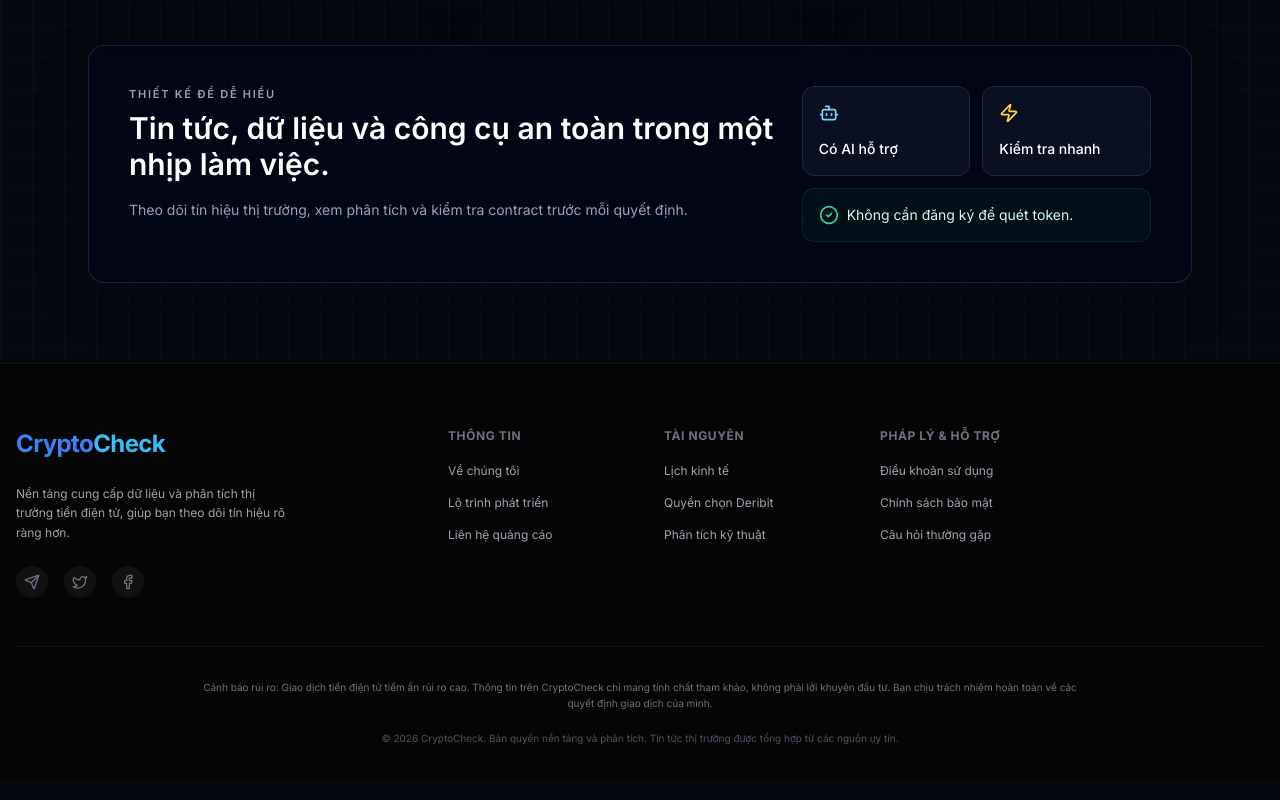
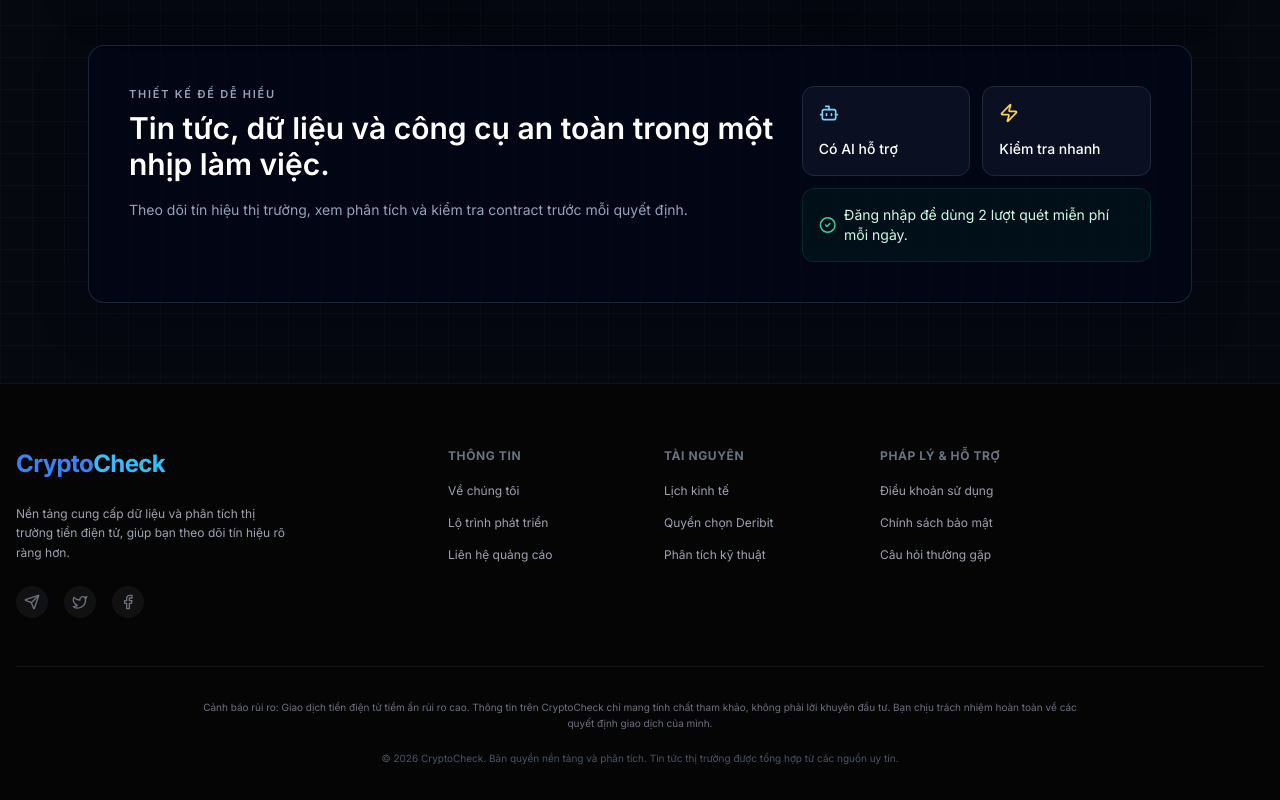
Before and after one commit to 0Hoag/cryptocheck-client, a Next.js app: page / in a window 1280 px wide. Shown: the part 1159-1959 px from the top of the page. Built offline with nearby package versions, Linux system fonts and the light colour scheme; no server answers.

Commit message:
fix(landing): align free scan quota copy

```diff
--- a/app/page.tsx
+++ b/app/page.tsx
@@ -18,6 +18,6 @@
     </section>
     <section className="mx-auto grid max-w-6xl gap-4 px-4 pb-10 sm:grid-cols-3 sm:px-6">{[["5", vi ? "Mạng EVM được hỗ trợ" : "supported EVM networks"], ["30s", vi ? "Kết quả phân tích mục tiêu" : "target analysis time"], ["24/7", vi ? "Tin tức và dữ liệu thị trường" : "market news and data"]].map(([value, label]) => <div key={label} className="surface p-5 text-center"><div className="text-2xl font-semibold text-sky-300">{value}</div><div className="mt-1 text-xs text-slate-500">{label}</div></div>)}</section>
     <section className="mx-auto max-w-6xl px-4 py-16 sm:px-6"><div className="mb-8 max-w-xl"><div className="eyebrow">{vi ? "Cách hoạt động" : "How it works"}</div><h2 className="mt-2 text-3xl font-semibold text-white">{vi ? "Đọc kết quả, không cần đọc Solidity." : "Read the result, not Solidity."}</h2></div><div className="grid gap-4 md:grid-cols-3">{steps.map((step, index) => <div key={step} className="surface surface-hover p-6"><div className="mb-5 grid h-9 w-9 place-items-center rounded-lg bg-sky-500/10 text-sm font-semibold text-sky-300">0{index + 1}</div><p className="text-sm leading-6 text-slate-300">{step}</p></div>)}</div></section>
-    <section className="mx-auto max-w-6xl px-4 pb-20 sm:px-6"><div className="surface grid gap-6 overflow-hidden p-7 md:grid-cols-[1.3fr_0.7fr] md:p-10"><div><div className="eyebrow">{vi ? "Thiết kế để dễ hiểu" : "Built for clarity"}</div><h2 className="mt-2 text-3xl font-semibold text-white">{vi ? "Tin tức, dữ liệu và công cụ an toàn trong một nhịp làm việc." : "News, data and safety tools in one workflow."}</h2><p className="mt-4 max-w-xl text-sm leading-6 text-slate-400">{vi ? "Theo dõi tín hiệu thị trường, xem phân tích và kiểm tra contract trước mỗi quyết định." : "Follow market signals, review analysis and inspect contracts before each decision."}</p></div><div className="grid grid-cols-2 gap-3 text-sm"><div className="rounded-xl border border-slate-800 bg-slate-900/60 p-4"><Bot className="h-5 w-5 text-sky-300" /><p className="mt-4 font-medium text-white">{vi ? "Có AI hỗ trợ" : "AI assisted"}</p></div><div className="rounded-xl border border-slate-800 bg-slate-900/60 p-4"><Zap className="h-5 w-5 text-amber-300" /><p className="mt-4 font-medium text-white">{vi ? "Kiểm tra nhanh" : "Fast checks"}</p></div><div className="col-span-2 flex items-center gap-2 rounded-xl border border-emerald-500/15 bg-emerald-500/5 p-4 text-emerald-100"><CheckCircle2 className="h-5 w-5 text-emerald-400" />{vi ? "Không cần đăng ký để quét token." : "No account required to scan a token."}</div></div></div></section>
+    <section className="mx-auto max-w-6xl px-4 pb-20 sm:px-6"><div className="surface grid gap-6 overflow-hidden p-7 md:grid-cols-[1.3fr_0.7fr] md:p-10"><div><div className="eyebrow">{vi ? "Thiết kế để dễ hiểu" : "Built for clarity"}</div><h2 className="mt-2 text-3xl font-semibold text-white">{vi ? "Tin tức, dữ liệu và công cụ an toàn trong một nhịp làm việc." : "News, data and safety tools in one workflow."}</h2><p className="mt-4 max-w-xl text-sm leading-6 text-slate-400">{vi ? "Theo dõi tín hiệu thị trường, xem phân tích và kiểm tra contract trước mỗi quyết định." : "Follow market signals, review analysis and inspect contracts before each decision."}</p></div><div className="grid grid-cols-2 gap-3 text-sm"><div className="rounded-xl border border-slate-800 bg-slate-900/60 p-4"><Bot className="h-5 w-5 text-sky-300" /><p className="mt-4 font-medium text-white">{vi ? "Có AI hỗ trợ" : "AI assisted"}</p></div><div className="rounded-xl border border-slate-800 bg-slate-900/60 p-4"><Zap className="h-5 w-5 text-amber-300" /><p className="mt-4 font-medium text-white">{vi ? "Kiểm tra nhanh" : "Fast checks"}</p></div><div className="col-span-2 flex items-center gap-2 rounded-xl border border-emerald-500/15 bg-emerald-500/5 p-4 text-emerald-100"><CheckCircle2 className="h-5 w-5 text-emerald-400" />{vi ? "Đăng nhập để dùng 2 lượt quét miễn phí mỗi ngày." : "Sign in for 2 successful free scans per day."}</div></div></div></section>
   </main>;
 }
```
Also changed, not shown: 1 other file (tests, documents, lock files or other folders).
